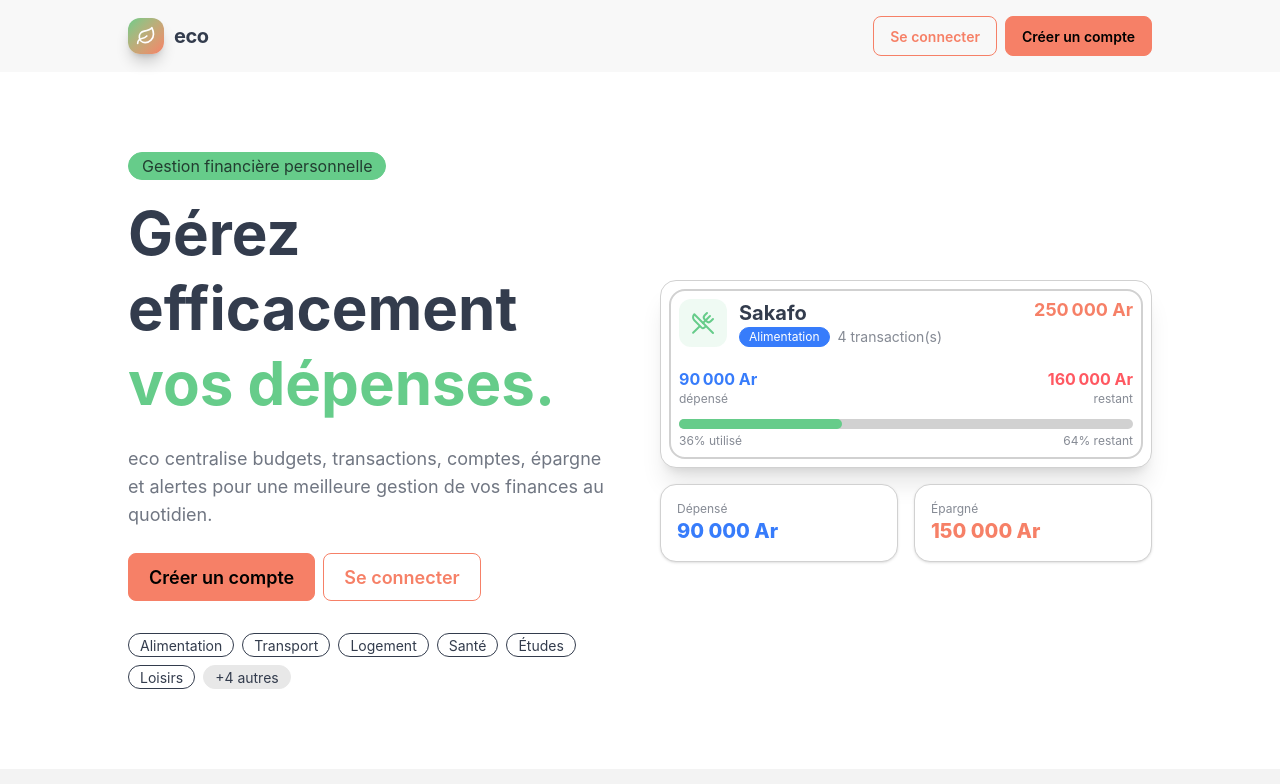
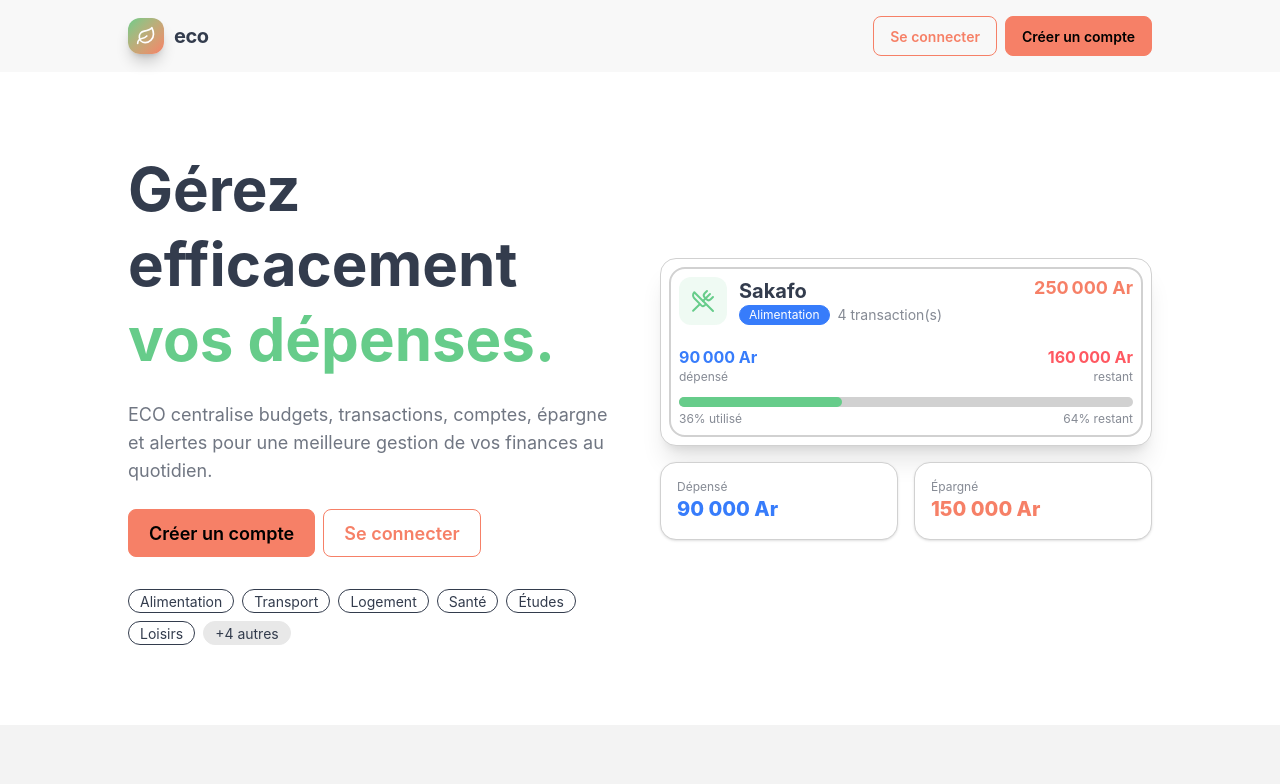
Before and after one commit to TerrorAdona/eco, a Next.js app: page / in a window 1280 px wide. Shown: the top 784 px of the page. Built offline with nearby package versions, Linux system fonts and the light colour scheme; no server answers.

Commit message:
graphical problem

```diff
--- a/app/page.tsx
+++ b/app/page.tsx
@@ -3,6 +3,7 @@ import Navbar from "@/components/Navbar";
 import budgets from "@/components/data";
 import BudgetItem from "@/components/BudgetItem";
 import { TRANSACTION_CATEGORIES } from "@/type";
+import AuthButtons from "@/components/AuthButtons";
 import {
   ArrowLeftRight,
   Bell,
@@ -71,23 +72,16 @@ export default function Home() {
 
       <section className="px-5 md:px-[10%] py-14 md:py-20 grid lg:grid-cols-2 gap-10 items-center">
         <div className="flex flex-col items-start">
-          <span className="badge badge-primary badge-lg mb-4">Gestion financière personnelle</span>
+          {/* <span className="badge badge-primary badge-lg mb-4">Gestion financière personnelle</span> */}
           <h1 className="text-4xl md:text-6xl font-bold leading-tight">
             Gérez efficacement <br />
             <span className="text-primary">vos dépenses.</span>
           </h1>
           <p className="py-6 text-base-content/70 text-lg">
-            eco centralise budgets, transactions, comptes, épargne et alertes
+            ECO centralise budgets, transactions, comptes, épargne et alertes
             pour une meilleure gestion de vos finances au quotidien.
           </p>
-          <div className="flex flex-wrap items-center gap-2">
-            <Link href={"/sign-up"} className="btn btn-md md:btn-lg btn-accent">
-              Créer un compte
-            </Link>
-            <Link href={"/sign-in"} className="btn btn-md md:btn-lg btn-outline btn-accent">
-              Se connecter
-            </Link>
-          </div>
+          <AuthButtons />
           <div className="flex flex-wrap gap-2 mt-8">
             {TRANSACTION_CATEGORIES.slice(0, 6).map((c) => (
               <span key={c} className="badge badge-outline">
--- /dev/null
+++ b/components/AuthButtons.tsx
@@ -0,0 +1,25 @@
+"use client";
+
+import Link from "next/link";
+import { useUser } from "@clerk/nextjs";
+
+const AuthButtons = () => {
+  const { isSignedIn } = useUser();
+
+  if (isSignedIn) {
+    return null;
+  }
+
+  return (
+    <div className="flex flex-wrap items-center gap-2">
+      <Link href={"/sign-up"} className="btn btn-md md:btn-lg btn-accent">
+        Créer un compte
+      </Link>
+      <Link href={"/sign-in"} className="btn btn-md md:btn-lg btn-outline btn-accent">
+        Se connecter
+      </Link>
+    </div>
+  );
+};
+
+export default AuthButtons;
```
